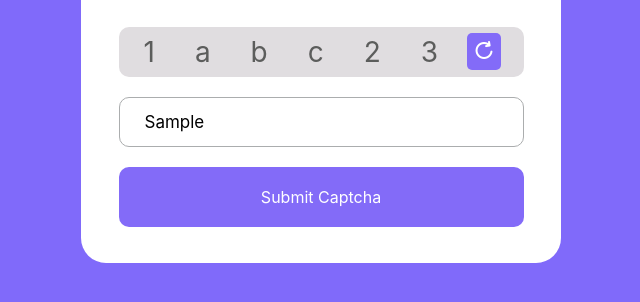
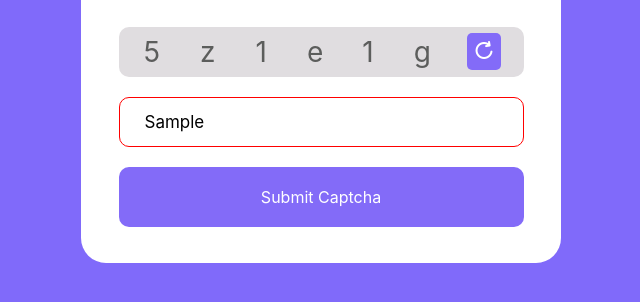
Before and after one commit to ArthurJuwer/100-PROJECTS-IN-JAVASCRIPT, a plain HTML site: page 002-CaptchaGenerator/index.html in a window 1280 px wide. Both pictures are taken after typing "Sample" into the empty fields and a click on the button "Submit Captcha". Shown: the part 300-602 px from the top of the page, without its empty margins (319-959 px from the left). Drawn offline with Linux system fonts and the light colour scheme.

Commit message:
script finished, project captcha is successful

```diff
--- a/002-CaptchaGenerator/index.html
+++ b/002-CaptchaGenerator/index.html
@@ -5,6 +5,7 @@
     <meta name="viewport" content="width=device-width, initial-scale=1.0">
     <title>Captcha Generator</title>
     <link rel="stylesheet" href="/002-CaptchaGenerator/style.css">
+    <script defer src="/002-CaptchaGenerator/script.js"></script>
 </head>
 <body>
     <section class="box">
@@ -12,7 +13,7 @@
             <h1>Captcha Generator</h1>
         </div>
         <div class="box-input-generator">
-            <input type="text" value="1abc23">
+            <input type="text" value="">
             <button>
                 <img src="/002-CaptchaGenerator/image/refresh.png" alt="">
             </button>
--- /dev/null
+++ b/002-CaptchaGenerator/script.js
@@ -0,0 +1,56 @@
+const btnRefreshGenerator = document.querySelector(".box-input-generator button"),
+ btnSubmitCaptcha = document.querySelector(".box-submit button")
+
+captchaGenerator()
+
+btnRefreshGenerator.addEventListener("click", ()=>{
+    captchaGenerator()
+})
+btnSubmitCaptcha.addEventListener("click", ()=>{
+    captchaVerification()
+})
+
+
+function captchaGenerator(){
+    let minChairs=["a","b","c","d","e","f","g","h","i","j","k","l","m","n","o","p","q","r","s","u","v","w","x","y","z"];
+    let captchaAtual = []
+
+    for(let i = 0; i <= 5; i++){
+
+        const randomIndex = Math.floor(Math.random() * minChairs.length);
+        const randomElement = minChairs[randomIndex];
+
+        let randomNumber = Math.floor(Math.random(1) * 10)
+
+        if(i % 2 == 0){
+            captchaAtual[i] = randomNumber
+        }
+        else{
+
+            captchaAtual[i] = randomElement
+
+        }
+    }
+
+
+
+    let captchaFormat = captchaAtual.toString().replace(/,/g,'')
+
+    let inputGenerator = document.querySelector(".box-input-generator input")
+    inputGenerator.value = captchaFormat
+
+}
+function captchaVerification(){
+    let inputGenerator = document.querySelector(".box-input-generator input"),
+     inputVerification = document.querySelector(".box-input-tofill input")
+
+    const equalsValues = inputGenerator.value == inputVerification.value
+
+    if(equalsValues){
+        alert("Verificado")
+        inputVerification.style.borderColor = "green"
+    } else {
+        alert("Errou")
+        inputVerification.style.borderColor = "red"
+    }
+}
```
